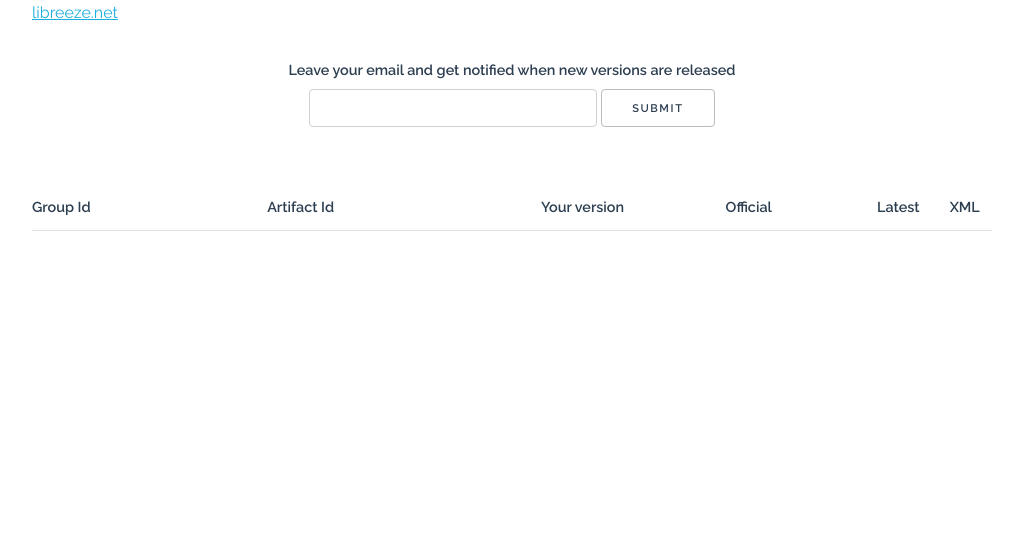
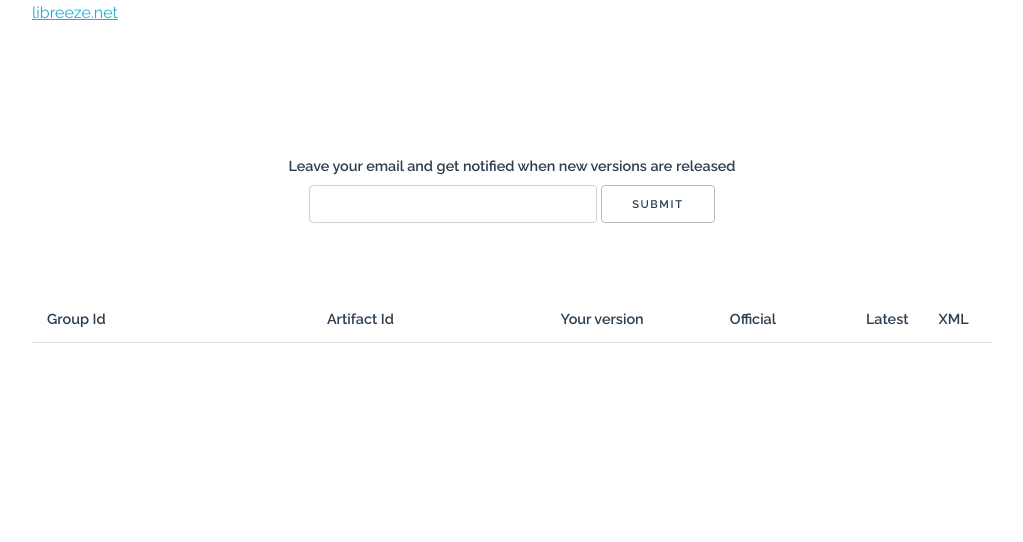
Before and after one commit to markotitel/libreeze, a Django app: template app/templates/app/result.html in a window 1280 px wide. Shown: the top 542 px of the page, without its empty margins (128-1151 px from the left). Run offline with Django 3.2, Linux system fonts and the light colour scheme; the template is opened without the code that fills it, so the values that code supplies are empty; some libraries are stand-ins or nearby versions.

```diff
--- a/app/static/app/css/lb-main.css
+++ b/app/static/app/css/lb-main.css
@@ -121,6 +121,11 @@ th {
 
 h1, h2, h3, h4, h5, h6 {
 	color: #2c3e50;
+}
+
+header {
+	height: 50px;
+	margin-bottom: 40px;
 }
 /*
  * Helper classes
--- a/app/static/app/css/lb-result.css
+++ b/app/static/app/css/lb-result.css
@@ -7,11 +7,15 @@ table {
 	font-size: .9em;
 }
 
-.widecell {
+.cell-L {
+	min-width: 15em;
+}
+
+.cell-M {
 	min-width: 11em;
 }
 
-.mediumcell {
+.cell-S {
 	min-width: 6em;
 }
 
@@ -34,6 +38,17 @@ tr.dependency-item:nth-child(4n+1),
 tr.dependency-item:nth-child(4n+1) + tr.dependency-xml {
 	background-color: #f0f0f0;
 }
+
+table th:first-child, table td:first-child
+{
+	padding-left: 15px;
+}
+
+table th:last-child, table td:last-child
+{
+	padding-right: 15px;
+}
+
 /*
  * Icons
  */
@@ -147,7 +162,7 @@ td.version, td.view-xml {
 
 .xml_result {
 	width: 100%;
-	height: 9em;
+	height: 10em;
 	font-size: .8em;
 	margin: 0;
 }
@@ -190,7 +205,7 @@ td.version, td.view-xml {
 
 .dependency-xml div {
 	width: 40em;
-	height: 10em;
+	height: 11em;
 	float: right;
 	-webkit-transition: all .5s linear;
 	transition: all .5s linear;
@@ -215,7 +230,7 @@ tr.active td,
 
 .contact-form {
 	font-size: .9em;
-	margin: 2rem auto;
+	margin: 4rem auto 3rem;
 	width: 55%;
 	text-align: center;
 }
--- a/app/templates/app/result.html
+++ b/app/templates/app/result.html
@@ -58,11 +58,11 @@
 				<table class="u-full-width">
 					<thead>
 						<tr>
-							<th class="widecell">Group Id</th>
-							<th class="widecell">Artifact Id</th>
-							<th class="text-right mediumcell">Your version</th>
-							<th class="text-right mediumcell">Official</th>
-							<th class="text-right mediumcell">Latest</th>
+							<th class="cell-L">Group Id</th>
+							<th class="cell-M">Artifact Id</th>
+							<th class="text-right cell-S">Your version</th>
+							<th class="text-right cell-S">Official</th>
+							<th class="text-right cell-S">Latest</th>
 							<th>XML</th>
 						</tr>
 					</thead>
```
Also changed, not shown: app/templates/app/email/dependencies.html (renamed from app/templates/app/email-basic.html, +68 -22 lines).
